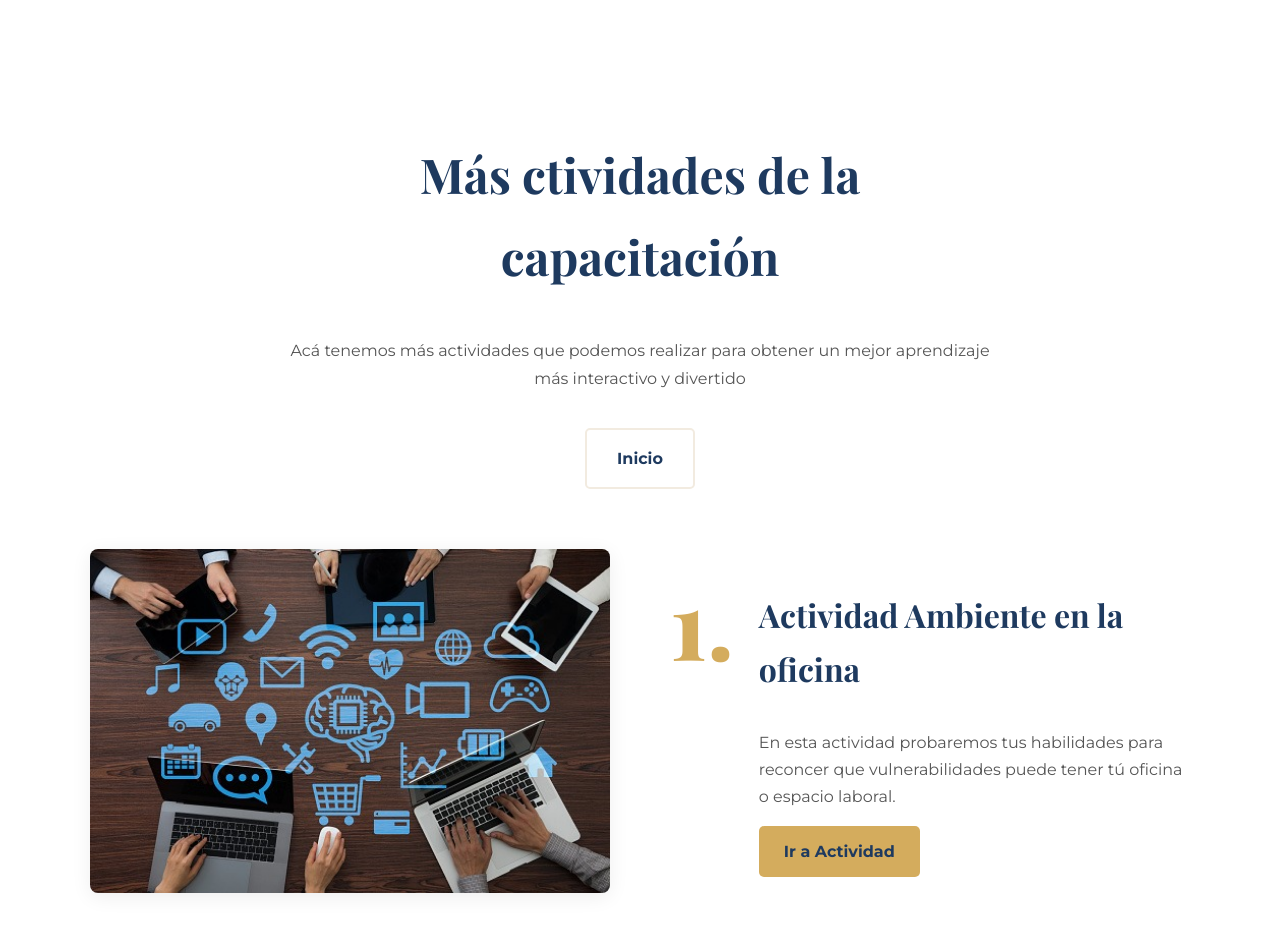
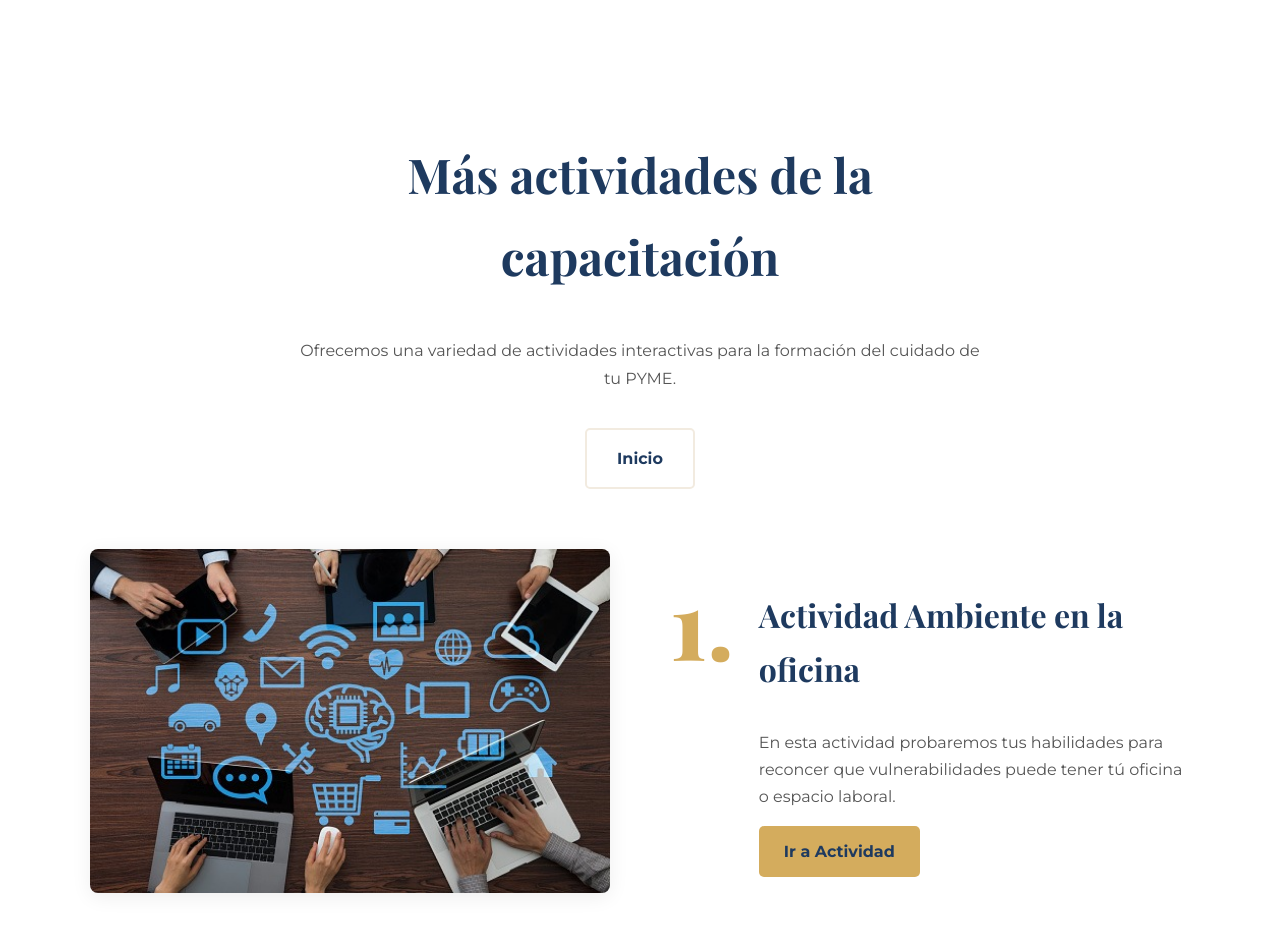
Before and after one commit to parkersiulyn-hue/expo2025, a plain HTML site: page index2.html in a window 1280 px wide. Shown: the part 1060-1992 px from the top of the page. Drawn offline with nearby package versions, Linux system fonts and the light colour scheme.

Commit message:
Update index2.html

```diff
--- a/index2.html
+++ b/index2.html
@@ -215,8 +215,8 @@
 
         <div id="services" class="container">
             <div class="problem-intro hidden">
-                <h2> Más ctividades de la capacitación</h2>
-                <p>Acá tenemos más actividades que podemos realizar para obtener un mejor aprendizaje más interactivo y divertido</p>
+                <h2> Más actividades de la capacitación</h2>
+                <p>Ofrecemos una variedad de actividades interactivas para la formación del cuidado de tu PYME.</p>
                 <a href="#" class="cta-link">Inicio</a>
             </div>
 
```
